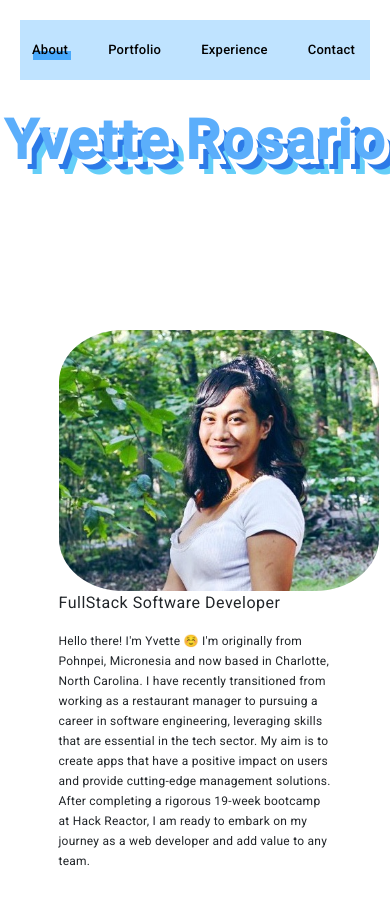
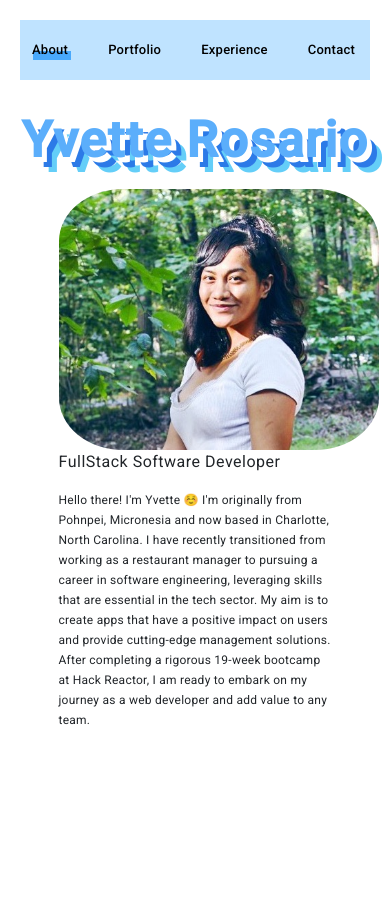
Before and after one commit to Introvette/angular-site, an Angular app in the folder introvette/: page / in a window 390 px wide. Shown: the top 904 px of the page. After the commit the page ends 844 px from the top, so only its background shows below. Built offline with nearby package versions, Linux system fonts and the light colour scheme.

Commit message:
text wrap

```diff
--- a/introvette/src/app/home/home.component.css
+++ b/introvette/src/app/home/home.component.css
@@ -1,10 +1,18 @@
 
-/* NAME */
 
-/* .container {
-    display: flex;
-    justify-content: center;
-} */
+* {
+    margin: 0;
+    padding: 0;
+    box-sizing: border-box;
+}
+
+section {
+    align-items: center;
+}
+
+section .wrapper {
+    margin-top: -1px;
+}
 
 .layered-title {
     font-size: 55px;
@@ -21,17 +29,6 @@
                 10px 10px 0px #2c7ae7,
                 15px 15px 0px #64cef8;
 
-}
-
-* {
-    margin: 0;
-    padding: 0;
-    box-sizing: border-box;
-}
-
-section {
-    align-items: center;
-    min-height: 100vh;
 }
 
 .wrapper {
@@ -56,68 +53,40 @@ img {
     margin-right: 15px;
 }
 
-/* .p-profile img {
-    border-radius: 50%;
-    size: 100px;
 
-}
-
-.p-tag {
-    background: #989898;
-    color: #fff;
-    padding: 5px 10px;
-    font-size: 14px;
-    margin-left: 40px;
-}
-
-.p-description {
-    color: #acacac;
-    width: 100%;
-}
-
-
-
-@media screen and (min-width: 600px) {
+@media screen and (max-width: 600px) {
     .layered-title {
-        font-size: 40px;
-        text-align: left;
-        height: 30px;
-        line-height: 20px;
+        font-size: 50px;
+        text-align: center;
+        height:60px;
+        line-height: 40px;
         color: rgb(91, 174, 251);
 
          margin-top: 20px;
          margin-bottom: 0px;
          text-shadow: 2px 1px 2px rgba(0, 0, 0);
         font-weight: 800;
-        text-shadow: 2px 2px 0px #ffffff,
-                    5px 5px 0px #2c7ae7,
-                    5px 5px 0px #64cef8;
-    }
+        text-shadow: 5px 5px 0px #ffffff,
+                    10px 10px 0px #2c7ae7,
+                    15px 15px 0px #64cef8;
 
-    .p-profile img {
-        border-radius: 50%;
-        size: 100px;
-        width: 100%;
-    }
+}
 
+* {
+    margin: 0;
+    padding: 0;
+    box-sizing: border-box;
+}
 
-    .p-description {
-        color: #acacac;
-        width: 100%;
+section {
+    align-items: center;
 
-    }
+}
 
-    .p-tag {
-        background: #989898;
-        color: #fff;
-        padding: 5px 10px;
-        font-size: 14px;
+img {
+    max-width: 320px;
+    border-radius: 20%;
+    margin-top: 10px;
 
-
-    }
-
-    .row {
-        display: flex;
-        align-items: center;
-    }
-} */
+}
+}
```
Also changed, not shown: introvette/src/app/home/home.component.html (+0 -25 lines).
